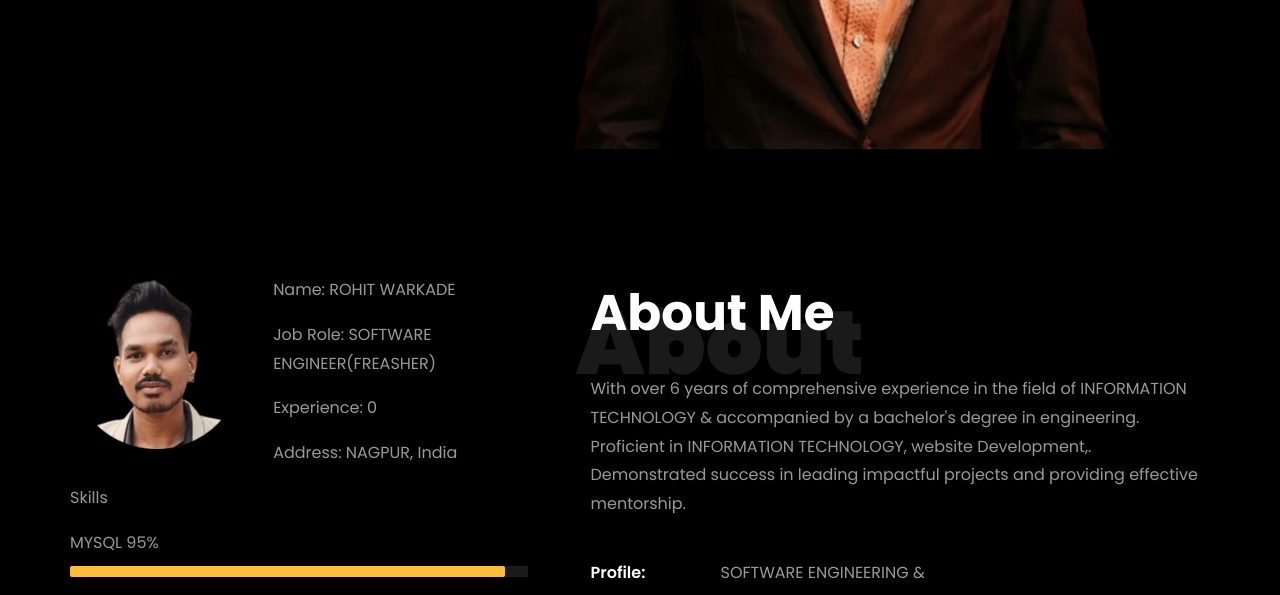
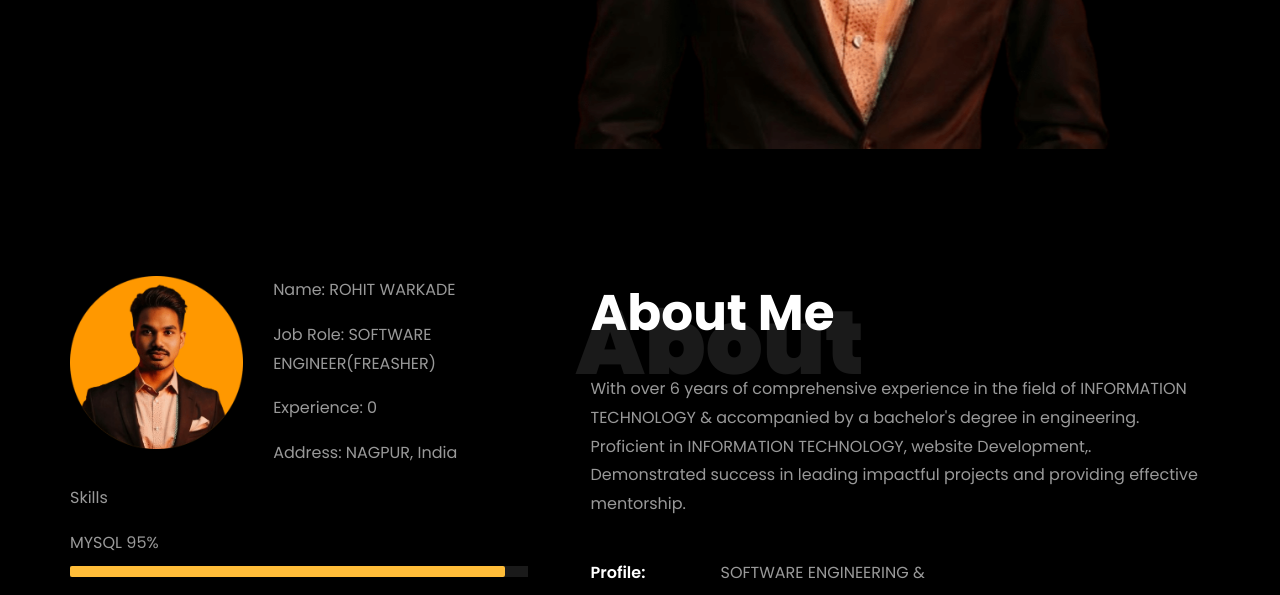
Before and after one commit to rohitwarkade/rohitwarkade.github.io, a plain HTML site: page index.html in a window 1280 px wide. Shown: the part 586-1181 px from the top of the page. Drawn offline with Linux system fonts and the light colour scheme; animation ran at ten frames a second; files whose address does not match are found by name.

Commit message:
Update index.html

```diff
--- a/index.html
+++ b/index.html
@@ -216,7 +216,7 @@
 									<div class="col-sm-6 col-md-5">
 									  <div class="about-img">
 										<!--<img src="images/about-me.png" class="img-fluid rounded b-shadow-a" alt="">-->
-										<img src="images/SLOW.png" class="img-fluid rounded b-shadow-a" alt="">
+										<img src="images/rohit.png" class="img-fluid rounded b-shadow-a" alt="">
 									  </div>
 									</div>
 									<!-- Details next to profile image -->
```
